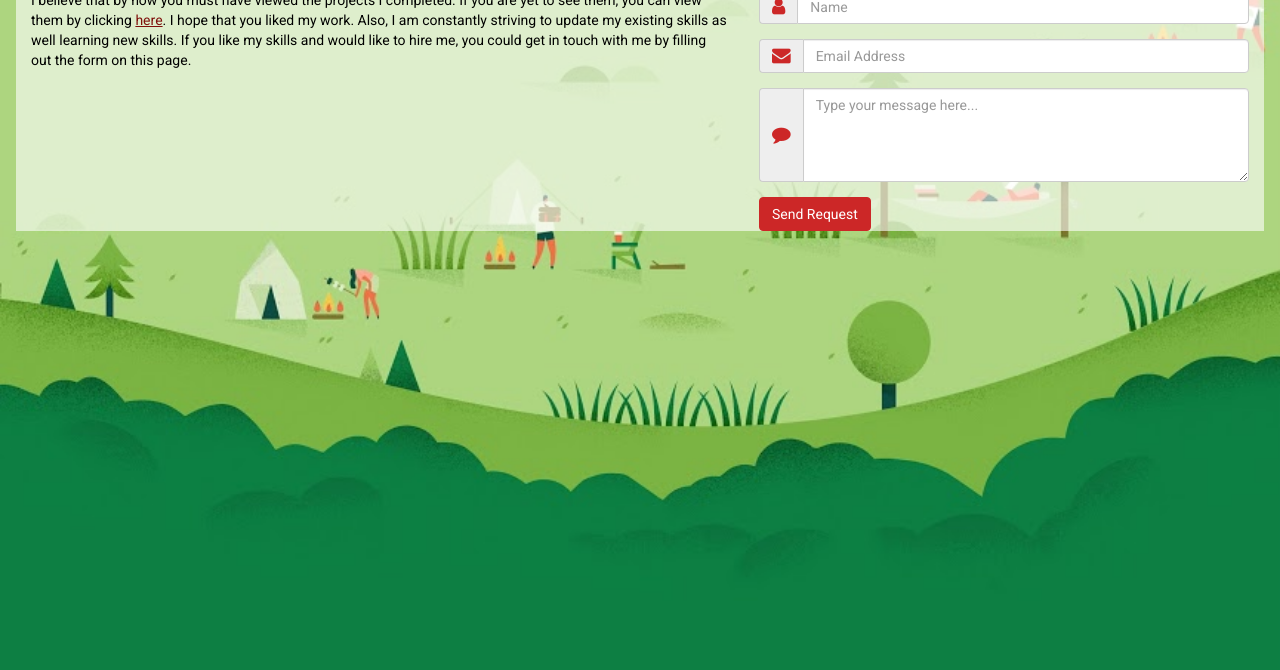
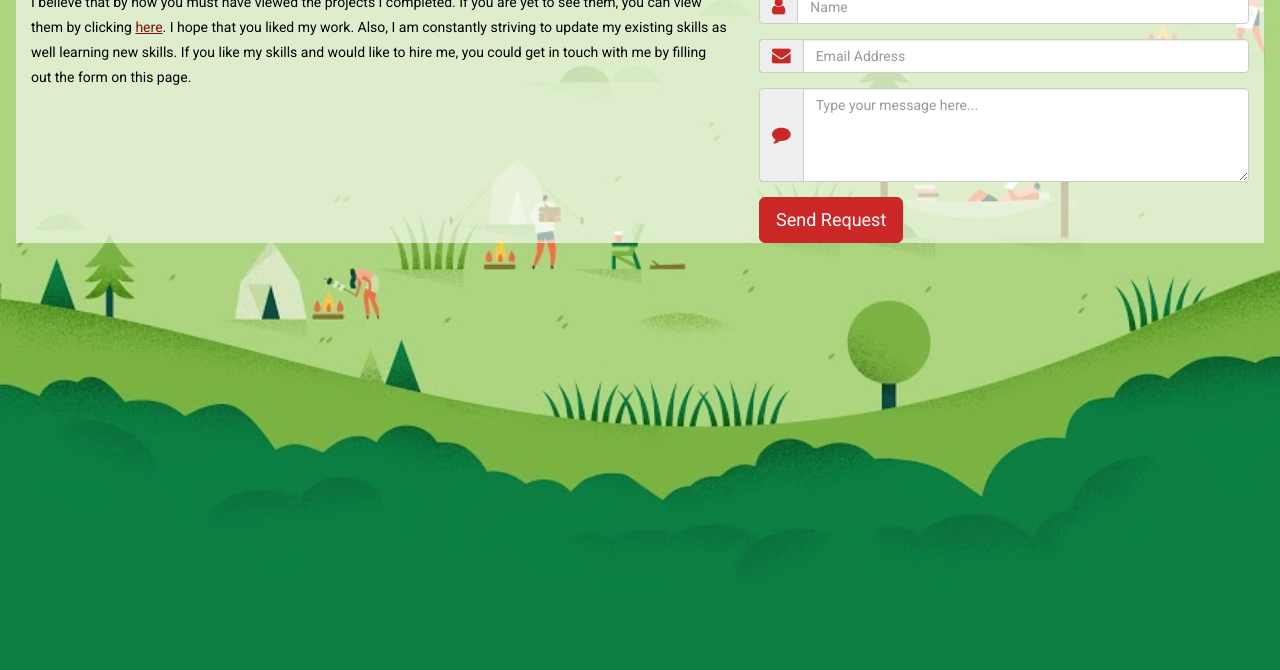
Before and after one commit to momi0006/mad9013-final, a plain HTML site: page pages/contact.html in a window 1280 px wide. Shown: the part 130-800 px from the top of the page. Drawn offline with nearby package versions, Linux system fonts and the light colour scheme; a web font is replaced by a local one.

Commit message:
added line-height

```diff
--- a/css/main.css
+++ b/css/main.css
@@ -4,7 +4,8 @@
 body{
 	background: lightgrey;
 	color: black;
-	font-family: 'Roboto', 'Helvetica', sans-serif;
+	line-height: 1.8;
+	font-family: 'Roboto', Helvetica, Arial, sans-serif;
 }
 nav{
 	background-color: firebrick;
@@ -51,6 +52,7 @@ p a:hover{
 .centerAlign{
 	text-align: center;
 }
+
 i{
 	color: #CC2727;
 }
--- a/pages/contact.html
+++ b/pages/contact.html
@@ -67,7 +67,7 @@
 							<textarea class="form-control" rows="4" id="comment" placeholder="Type your message here..."></textarea>
 						</div>
 					</div>
-					<input type="submit" role="button" class="btn customButton" value="Send Request" />
+					<input type="submit" role="button" class="btn btn-lg customButton" value="Send Request" />
 				</form>
 			</div>
 		</div>
```
Also changed, not shown: img/sandiegodawn.png (deleted).
